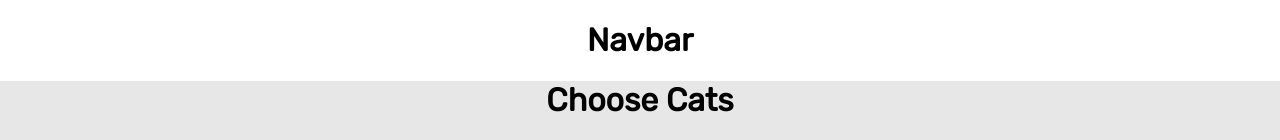
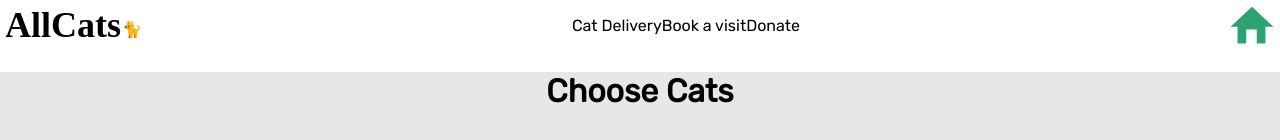
Before and after one commit to AlexandraOM/allcats-challenge, a React (Create React App) app: page / in a window 1280 px wide. Shown: the top 140 px of the page. Built offline with nearby package versions, Linux system fonts and the light colour scheme; no server answers.

Commit message:
Content added to navbar

```diff
--- a/src/App.js
+++ b/src/App.js
@@ -1,5 +1,4 @@
 import React from 'react';
-import { ReactComponent as Logo } from './assets/Allcats_logo.svg';
 import './App.css';
 import { Header, Card, Navbar } from './components/index';
 import getData from './utils/getData';
--- a/src/components/navbar/Navbar.js
+++ b/src/components/navbar/Navbar.js
@@ -1,6 +1,28 @@
 import React from 'react';
+import { ReactComponent as Logo } from '../../assets/Allcats_logo.svg';
+import { ReactComponent as Home } from '../../assets/Allcats_home.svg';
+import styled from 'styled-components';
+
+const Top = styled.div`
+  box-sizing: border-box;
+  width: 100%;
+  display: flex;
+  justify-content: space-between;
+  align-items: center;
+  padding: var(--space-xs);
+`;
 
 const Navbar = () => {
-  return <h1>Navbar</h1>;
+  return (
+    <Top>
+      <Logo></Logo>
+      <nav>
+        <a>Cat Delivery</a>
+        <a>Book a visit</a>
+        <a>Donate</a>
+      </nav>
+      <Home></Home>
+    </Top>
+  );
 };
 export default Navbar;
```
